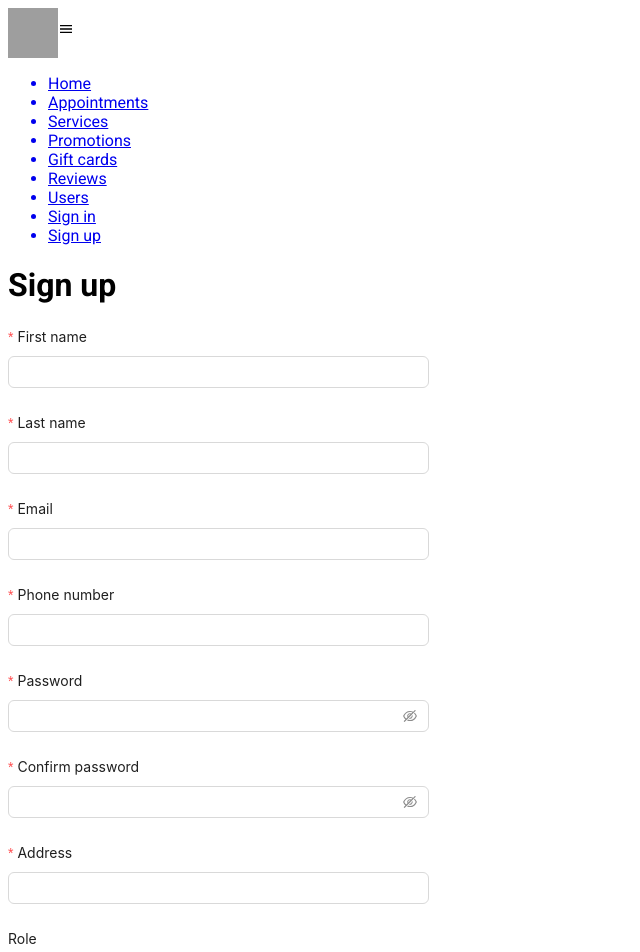
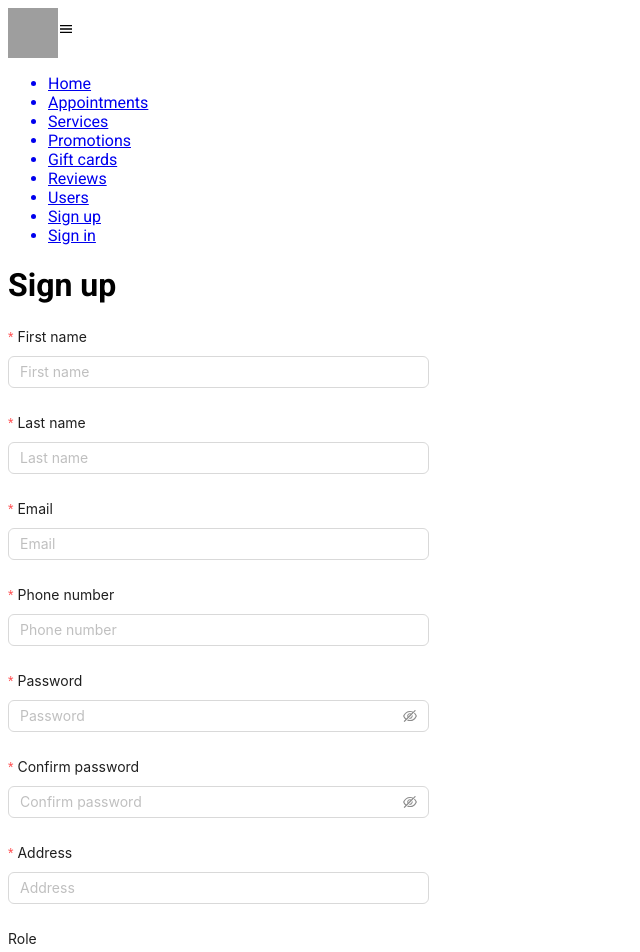
Before and after one commit to nguyenluhoangsang01/SpaAppointment, a React (Create React App) app in the folder client/: page /sign-up in a window 1280 px wide. Shown: the top 952 px of the page, without its empty margins (0-640 px from the left). Built offline with nearby package versions, Linux system fonts and the light colour scheme; grey boxes are pictures that could not be loaded.

Commit message:
add placeholder

```diff
--- a/client/src/redux/slice/auth.js
+++ b/client/src/redux/slice/auth.js
@@ -1,5 +1,6 @@
 import { createSlice } from "@reduxjs/toolkit";
 import Cookies from "js-cookie";
+import storage from "redux-persist/lib/storage";
 
 const initialState = {
 	accessToken: null,
@@ -21,6 +22,8 @@ export const authSlice = createSlice({
 			if (payload.success) {
 				state.accessToken = null;
 				state.user = null;
+				storage.removeItem("root");
+				Cookies.remove("refreshToken");
 			}
 		},
 	},
--- a/client/src/redux/store.js
+++ b/client/src/redux/store.js
@@ -7,7 +7,7 @@ import {
 	persistStore,
 	PURGE,
 	REGISTER,
-	REHYDRATE,
+	REHYDRATE
 } from "redux-persist";
 import storage from "redux-persist/lib/storage";
 import authReducer from "./slice/auth";
--- a/client/src/utils/constants.js
+++ b/client/src/utils/constants.js
@@ -101,12 +101,12 @@ export const navbarRoutes = [
 		name: "Users",
 	},
 	{
+		path: "/sign-up",
+		name: "Sign up",
+	},
+	{
 		path: "/sign-in",
 		name: "Sign in",
-	},
-	{
-		path: "/sign-up",
-		name: "Sign up",
 	},
 ];
 
--- a/client/src/views/SignIn/index.jsx
+++ b/client/src/views/SignIn/index.jsx
@@ -89,7 +89,7 @@ const SignIn = () => {
 					},
 				]}
 			>
-				<Input />
+				<Input placeholder="Email or phone" />
 			</Form.Item>
 
 			<Form.Item
@@ -102,7 +102,7 @@ const SignIn = () => {
 					},
 				]}
 			>
-				<Input.Password />
+				<Input.Password placeholder="Password" />
 			</Form.Item>
 
 			<Form.Item>
--- a/client/src/views/SignUp/index.jsx
+++ b/client/src/views/SignUp/index.jsx
@@ -84,7 +84,7 @@ const SignUp = () => {
 					},
 				]}
 			>
-				<Input />
+				<Input placeholder="First name" />
 			</Form.Item>
 
 			<Form.Item
@@ -97,7 +97,7 @@ const SignUp = () => {
 					},
 				]}
 			>
-				<Input />
+				<Input placeholder="Last name" />
 			</Form.Item>
 
 			<Form.Item
@@ -114,7 +114,7 @@ const SignUp = () => {
 					},
 				]}
 			>
-				<Input />
+				<Input placeholder="Email" />
 			</Form.Item>
 
 			<Form.Item
@@ -132,7 +132,7 @@ const SignUp = () => {
 					},
 				]}
 			>
-				<Input />
+				<Input placeholder="Phone number" />
 			</Form.Item>
 
 			<Form.Item
@@ -155,7 +155,7 @@ const SignUp = () => {
 					},
 				]}
 			>
-				<Input.Password />
+				<Input.Password placeholder="Password" />
 			</Form.Item>
 
 			<Form.Item
@@ -168,7 +168,7 @@ const SignUp = () => {
 					},
 				]}
 			>
-				<Input.Password />
+				<Input.Password placeholder="Confirm password" />
 			</Form.Item>
 
 			<Form.Item
@@ -181,7 +181,7 @@ const SignUp = () => {
 					},
 				]}
 			>
-				<Input />
+				<Input placeholder="Address" />
 			</Form.Item>
 
 			<Form.Item label="Role" name="role">
```
